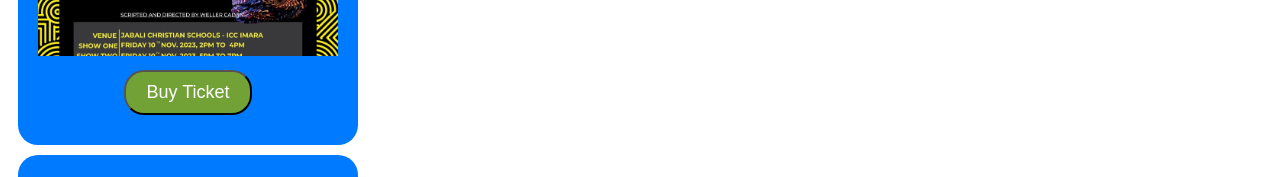
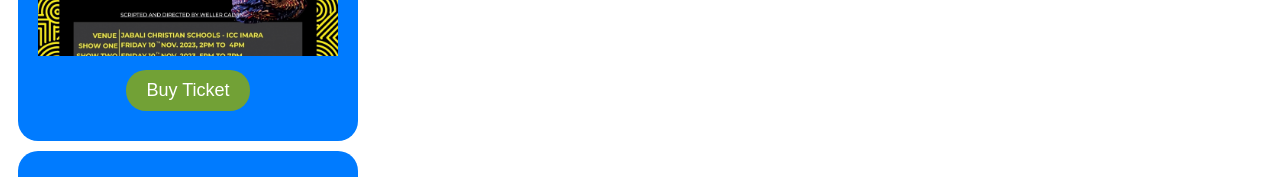
Before and after one commit to Evanny254/Safari-Ticketing-App, a React (Vite) app: page /events in a window 1280 px wide. Shown: the part 566-743 px from the top of the page. Built offline with nearby package versions, Linux system fonts and the light colour scheme; data requests are answered from the project's data file.

Commit message:
Design UI for displaying messages

```diff
--- a/src/App.css
+++ b/src/App.css
@@ -224,3 +224,38 @@ home-container {
   border-radius: 20px;
   margin: 10px;
 }
+
+input {
+  padding: 8px;
+  margin: 10px 0;
+  width: 100%;
+  box-sizing: border-box;
+  border: 1px solid #ccc;
+  border-radius: 4px;
+  font-size: 16px;
+}
+
+/* Style the button */
+button {
+  padding: 10px 20px;
+  background-color: #4CAF50;
+  color: white;
+  border: none;
+  border-radius: 4px;
+  cursor: pointer;
+  font-size: 18px;
+}
+
+
+.message-container {
+  margin-top: 30px;
+  padding-top: 10px;
+}
+
+
+.message {
+  margin-bottom: 20px;
+  padding: 18px;
+  border: 2px solid #ccc;
+  border-radius: 6px;
+}
```
